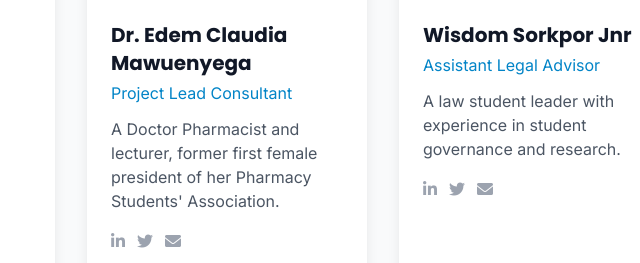
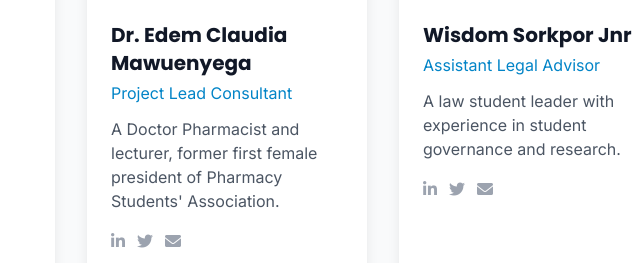
Before and after one commit to FranklinBoachieYiadom/1_CityHost, a website: page about.html in a window 1280 px wide. Shown: the part 2822-3085 px from the top of the page, 257-897 px from the left. Drawn offline with nearby package versions, Linux system fonts and the light colour scheme.

Commit message:
changed claudia's information

```diff
--- a/about.html
+++ b/about.html
@@ -306,7 +306,7 @@
                     <div class="p-6">
                         <h3 class="text-xl font-bold text-gray-900 mb-1">Dr. Edem Claudia Mawuenyega</h3>
                         <p class="text-primary-600 mb-3">Project Lead Consultant</p>
-                        <p class="text-gray-600 mb-4">A Doctor Pharmacist and lecturer, former first female president of her Pharmacy Students' Association.</p>
+                        <p class="text-gray-600 mb-4">A Doctor Pharmacist and lecturer, former first female president of Pharmacy Students' Association.</p>
                         <div class="flex space-x-3">
                             <a href="#" class="text-gray-400 hover:text-primary-600 transition-all">
                                 <i class="fab fa-linkedin-in"></i>
```
